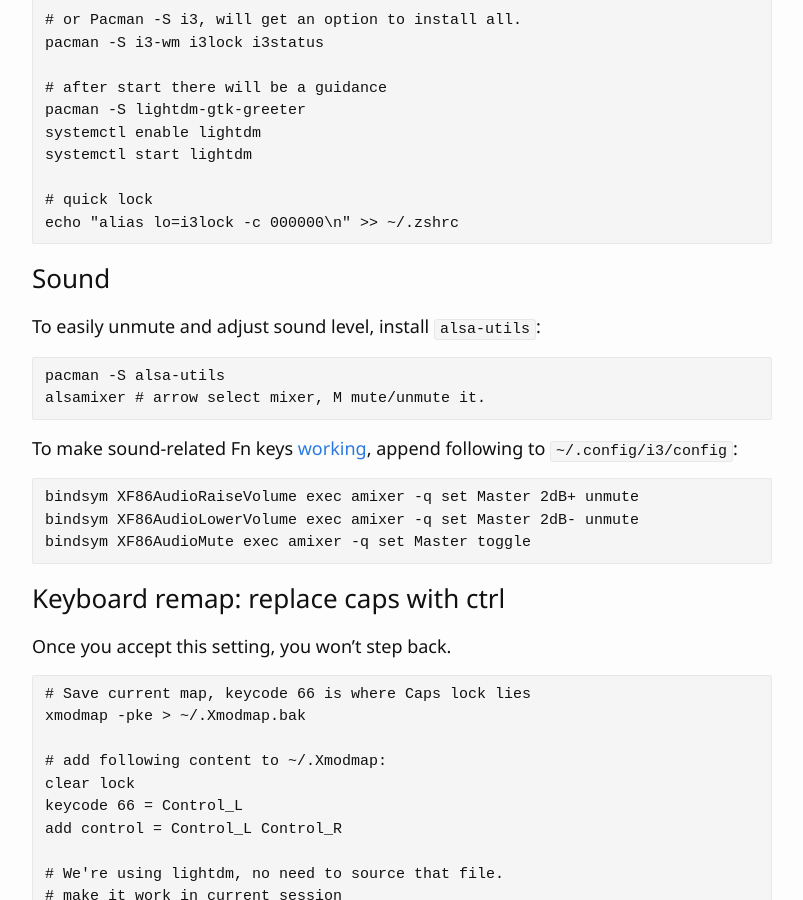
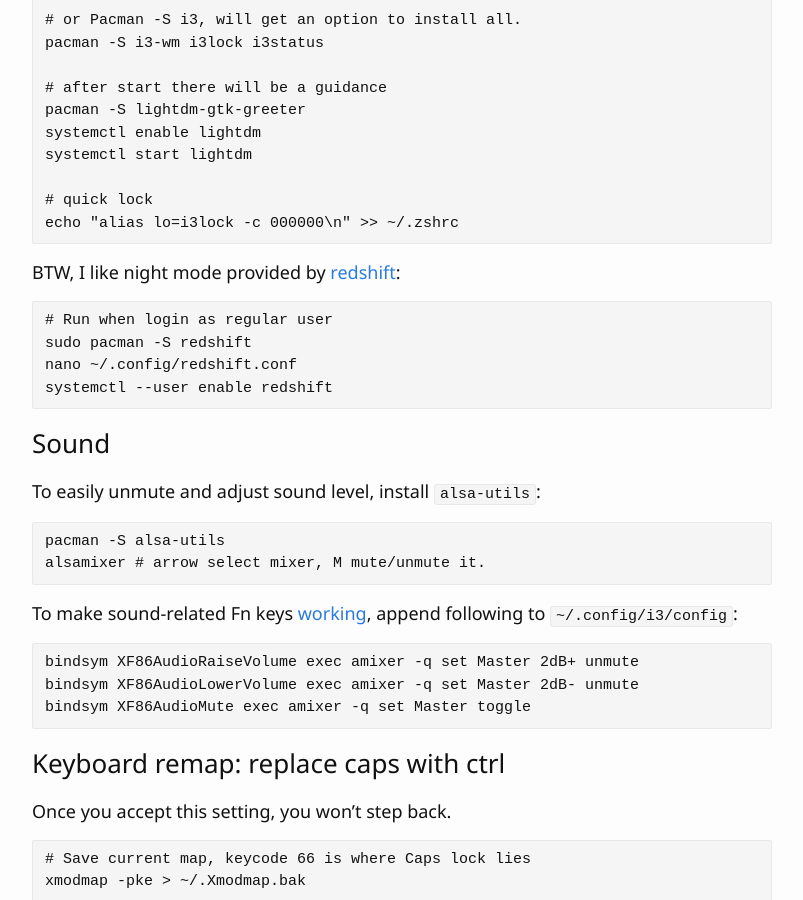
Before and after one commit to ahxxm/ahxxm.github.io, a Jekyll site: the page built from _posts/2016-04-19-arch-xps-9550-en.md, in a window 1280 px wide and 900 px high, scrolled down 6158 px. Shown: the whole window, without its empty margins (238-1041 px from the left). Built offline with Jekyll 4.4.1, drawn with Linux system fonts in a browser that asks for light colours.

Commit message:
add redshift to Graphics part

```diff
--- a/_posts/2016-04-19-arch-xps-9550-en.md
+++ b/_posts/2016-04-19-arch-xps-9550-en.md
@@ -257,6 +257,12 @@ There are many GUI applications using Alt as key combination for different opera
     # quick lock
     echo "alias lo=i3lock -c 000000\n" >> ~/.zshrc
 
+BTW, I like night mode provided by [redshift](https://wiki.archlinux.org/index.php/redshift):
+
+    # Run when login as regular user
+    sudo pacman -S redshift
+    nano ~/.config/redshift.conf
+    systemctl --user enable redshift
 
 ### Sound
 
```
